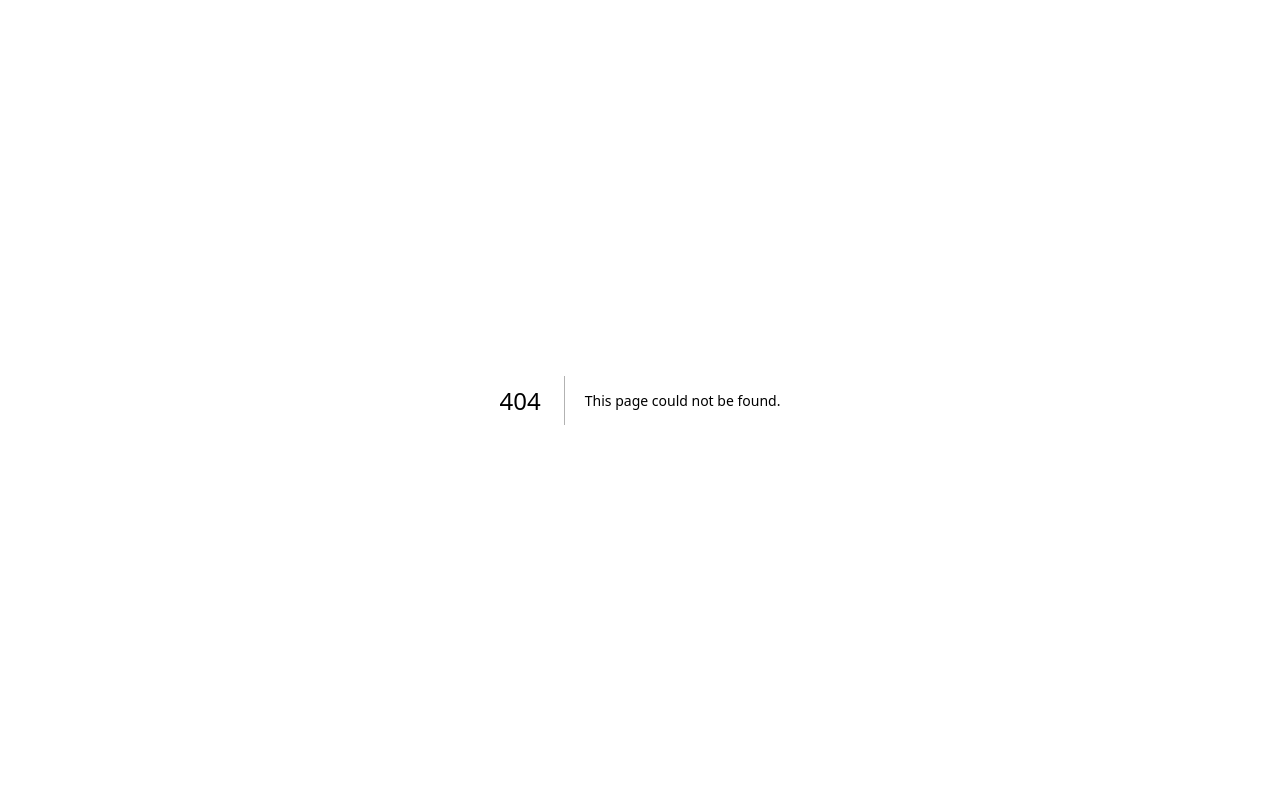
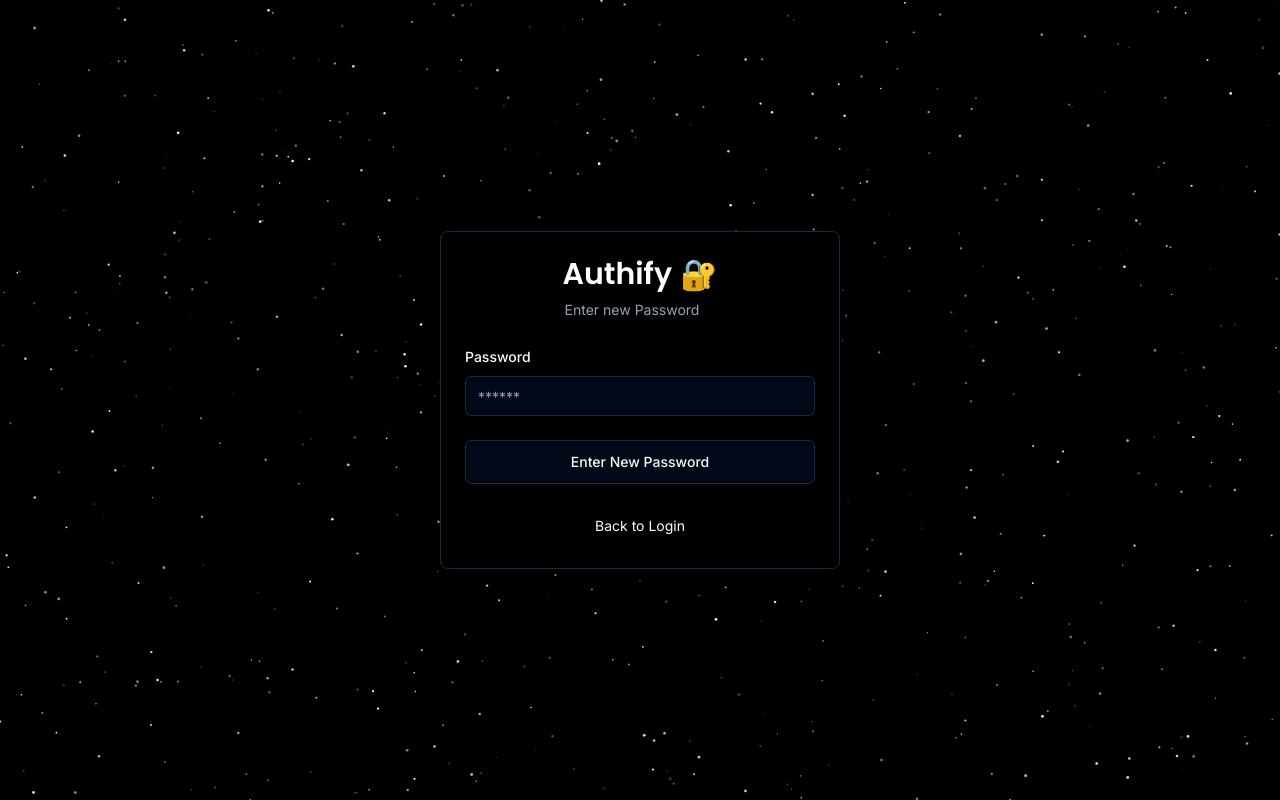
Before and after one commit to Neon-20/Authify, a Next.js app: page /auth/new-password in a window 1280 px wide. Before the commit this address had no page. Built offline with nearby package versions, Linux system fonts and the light colour scheme.

Commit message:
feat: password-reset and new-password page from client added

```diff
--- /dev/null
+++ b/app/auth/new-password/page.tsx
@@ -0,0 +1,10 @@
+import { NewPasswordForm } from "@/components/auth/new-password-form"
+
+const NewPassword = () =>{
+    return(
+        <div>
+        <NewPasswordForm/>
+        </div>
+    )
+}
+export default NewPassword
--- /dev/null
+++ b/app/auth/reset/page.tsx
@@ -0,0 +1,12 @@
+import { ResetForm } from "@/components/auth/reset-form";
+
+
+const ResetPassword = () => {
+return(
+    <div>
+    <ResetForm/>
+    </div>
+)
+}
+
+export default ResetPassword;
--- /dev/null
+++ b/components/auth/new-password-form.tsx
@@ -0,0 +1,111 @@
+"use client";
+import { CardWrapper } from "./card-wrapper";
+
+import {useForm} from "react-hook-form";
+import {zodResolver} from "@hookform/resolvers/zod";
+import * as z from "zod";
+import  {NewPasswordSchema}  from "@/schema";
+import { useSearchParams } from "next/navigation";
+
+import {
+    Form,
+    FormControl,
+    FormDescription,
+    FormField,
+    FormItem,
+    FormLabel,
+    FormMessage
+} from "@/components/ui/form"
+
+import { Input } from "../ui/input";
+import { Button } from "../ui/button";
+import { FormError } from "../form-error";
+import { FormSuccess } from "../form-success";
+import { useState, useTransition } from "react";
+import { newPassword } from "@/actions/new-password";
+
+export const NewPasswordForm = () => {
+    const searchParams = useSearchParams();
+    const token = searchParams.get("token");
+    const[error,setError] = useState<string | undefined>("");
+    const[success,setSuccess] = useState<string | undefined>("");
+    const[isPending,startTransition] = useTransition();
+    const form = useForm<z.infer<typeof NewPasswordSchema>>({
+        resolver:zodResolver(NewPasswordSchema),
+        defaultValues:{
+            password:"",
+        }
+    })
+
+    const onSubmit = (values:z.infer<typeof NewPasswordSchema>) => {
+        setError("");
+        setSuccess("");
+        startTransition(()=>{
+        newPassword(values,token).
+        then((data) => {
+        setError(data?.error);
+        setSuccess(data?.success)
+        })
+        // .catch((error)=>{
+        //     setError("Something went wrong")
+        // })
+    })
+    }
+
+    return (
+        <CardWrapper
+        headerLabel = "Enter new Password"
+        backButtonlabel = "Back to Login"
+        backButtonHref = "/auth/login"
+        >
+        <Form {...form}>
+        <form onSubmit={form.handleSubmit(onSubmit)}
+        className="space-y-6"
+        >
+            <FormField
+            control={form.control}
+            name="password"
+            render={({field})=>(
+                <FormItem>
+                    <FormLabel>
+                        Password
+                    </FormLabel>
+                    <FormControl>
+                        <Input
+                        className="cursor-pointer backdrop-blur-sm
+                        focus-visible:ring-1
+                        focus-visible:ring-offset-0"
+                        {...field}
+                        type="password"
+                        placeholder="******"
+                        disabled = {isPending}
+                        />
+                    </FormControl>
+                    <FormMessage/>
+                </FormItem>
+            )}
+            />
+            {/* </div> */}
+            <FormError message = {error}/>
+            <FormSuccess message = {success}/>
+            <Button
+            size="lg"
+            className="w-full hover:bg-slate-900 backdrop-blur-sm cursor-pointer"
+            variant="outline"
+            type="submit"
+            >
+            {isPending && (
+                <svg className="animate-spin h-5 w-5 mr-3" viewBox="0 0 24 24">
+                    <circle className="opacity-25" cx="12" cy="12" r="10" stroke="currentColor" strokeWidth="4"/>
+                    <path className="opacity-75" fill="currentColor" d="M4 12a8 8 0 018-8V0C5.373 0 0 5.373 0 12h4z"/>
+                </svg>
+            )}
+            {!isPending && (
+                <p>Enter New Password</p>
+            )}
+            </Button>
+        </form>
+        </Form>
+        </CardWrapper>
+    );
+}
--- /dev/null
+++ b/components/auth/reset-form.tsx
@@ -0,0 +1,109 @@
+"use client";
+import { CardWrapper } from "./card-wrapper";
+
+import {useForm} from "react-hook-form";
+import {zodResolver} from "@hookform/resolvers/zod";
+import * as z from "zod";
+import  {ResetSchema}  from "@/schema";
+import { useSearchParams } from "next/navigation";
+
+import {
+    Form,
+    FormControl,
+    FormDescription,
+    FormField,
+    FormItem,
+    FormLabel,
+    FormMessage
+} from "@/components/ui/form"
+
+import { Input } from "../ui/input";
+import { Button } from "../ui/button";
+import { FormError } from "../form-error";
+import { FormSuccess } from "../form-success";
+import { Login } from "@/actions/login";
+import { useState, useTransition } from "react";
+import Link from "next/link";
+import { reset } from "@/actions/reset";
+
+export const ResetForm = () => {
+    const[error,setError] = useState<string | undefined>("");
+    const[success,setSuccess] = useState<string | undefined>("");
+    const[isPending,startTransition] = useTransition();
+    const form = useForm<z.infer<typeof ResetSchema>>({
+        resolver:zodResolver(ResetSchema),
+        defaultValues:{
+            email:"",
+        }
+    })
+
+    const onSubmit = (values:z.infer<typeof ResetSchema>) => {
+        setError("");
+        setSuccess("");
+        startTransition(()=>{
+        reset(values).
+        then((data) => {
+        setError(data?.error);
+        setSuccess(data?.success)
+        })
+    })
+    }
+
+    return (
+        <CardWrapper
+        headerLabel = "Reset your password"
+        backButtonlabel = "Back to Login"
+        backButtonHref = "/auth/login"
+        >
+        <Form {...form}>
+        <form onSubmit={form.handleSubmit(onSubmit)}
+        className="space-y-6"
+        >
+
+            <FormField
+            control={form.control}
+            name="email"
+            render={({field})=>(
+                <FormItem>
+                    <FormLabel>
+                        Email
+                    </FormLabel>
+                    <FormControl>
+                        <Input
+                        className="cursor-pointer backdrop-blur-sm
+                        focus-visible:ring-1
+                        focus-visible:ring-offset-0"
+                        {...field}
+                        type="email"
+                        placeholder="john@gmail.com"
+                        disabled = {isPending}
+                        />
+                    </FormControl>
+                    <FormMessage/>
+                </FormItem>
+            )}
+            />
+            {/* </div> */}
+            <FormError message = {error}/>
+            <FormSuccess message = {success}/>
+            <Button
+            size="lg"
+            className="w-full hover:bg-slate-900 backdrop-blur-sm cursor-pointer"
+            variant="outline"
+            type="submit"
+            >
+            {isPending && (
+                <svg className="animate-spin h-5 w-5 mr-3" viewBox="0 0 24 24">
+                    <circle className="opacity-25" cx="12" cy="12" r="10" stroke="currentColor" strokeWidth="4"/>
+                    <path className="opacity-75" fill="currentColor" d="M4 12a8 8 0 018-8V0C5.373 0 0 5.373 0 12h4z"/>
+                </svg>
+            )}
+            {!isPending && (
+                <p>Send Reset Email</p>
+            )}
+            </Button>
+        </form>
+        </Form>
+        </CardWrapper>
+    );
+}
```
